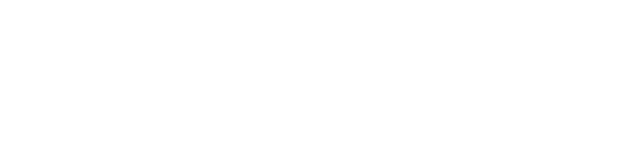
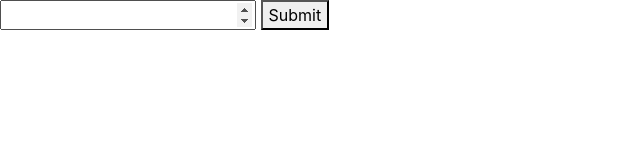
Before and after one commit to taylorsomers/super-galactic-age-calculator, a website built with webpack: page src/index.html in a window 1280 px wide. Shown: the whole page, without its empty margins (0-640 px from the left). Built offline with nearby package versions, Linux system fonts and the light colour scheme.

Commit message:
Add basic UI in src/index.html

```diff
--- a/src/index.html
+++ b/src/index.html
@@ -6,5 +6,10 @@
     <title></title>
   </head>
   <body>
+    <form>
+      <input id="input" type="number">
+      <button id="submit" type="submit">Submit</button>
+    </form>
+    <div id="output"></div>
   </body>
 </html>
```
